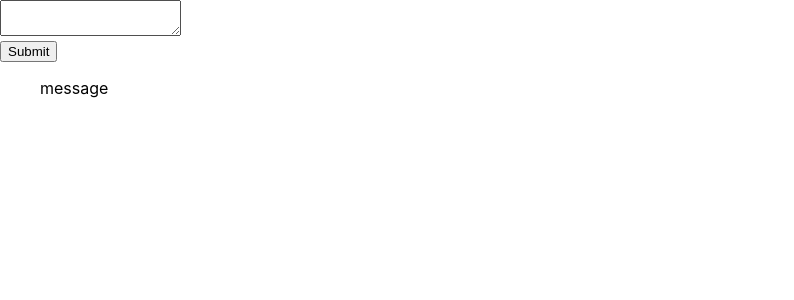
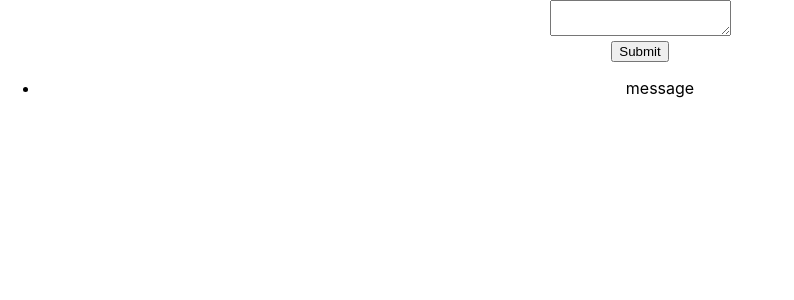
Before and after one commit to tomlovesgithub/FullstackMERNTDDTutorial, a React (Create React App) app in the folder frontend/: page / in a window 1280 px wide. Shown: the top 300 px of the page, without its empty margins (0-794 px from the left). Built offline with nearby package versions, Linux system fonts and the light colour scheme.

Commit message:
Step 2. Separating Into Components.

```diff
--- a/frontend/src/App.js
+++ b/frontend/src/App.js
@@ -1,22 +1,17 @@
 import React from 'react';
-function MessageApp(){
-  return (
-    <div className="App">
-      <textarea
-        id='message_box'>
-        </textarea>
-        <br/>
-        <button
-        type="submit"
-        name="Submit"
-        id="submit">
-        Submit
-      </button>
-      <ul
-      id="message_list">
-      message
-      </ul>
-    </div>
-  );
+import MessageList from './components/messageList.js'
+import MessageForm from './components/messageForm.js'
+import './App.css';
+class MessageApp extends React.Component {
+  render(){
+    return (
+      <div className="App">
+      <MessageForm
+      ref='messageFormRef'
+      />
+      <MessageList/>
+      </div>
+    );
+  }
 }
 export default MessageApp;
--- /dev/null
+++ b/frontend/src/components/messageForm.js
@@ -0,0 +1,22 @@
+import React from 'react';
+class MessageForm extends React.Component {
+  render(){
+    return (
+      <form
+       id='message_form'
+       >
+        <textarea
+        id='message_box'>
+        </textarea>
+        <br/>
+        <button
+        type="button"
+        name="Submit"
+        id="submit">
+        Submit
+      </button>
+      </form>
+    );
+  }
+}
+export default MessageForm;
--- /dev/null
+++ b/frontend/src/components/messageList.js
@@ -0,0 +1,12 @@
+import React from 'react';
+class MessageList extends React.Component {
+  render(){
+    return (
+      <ul
+      id="message_list">
+      <li>message</li>
+      </ul>
+    );
+  }
+}
+export default MessageList;
```
